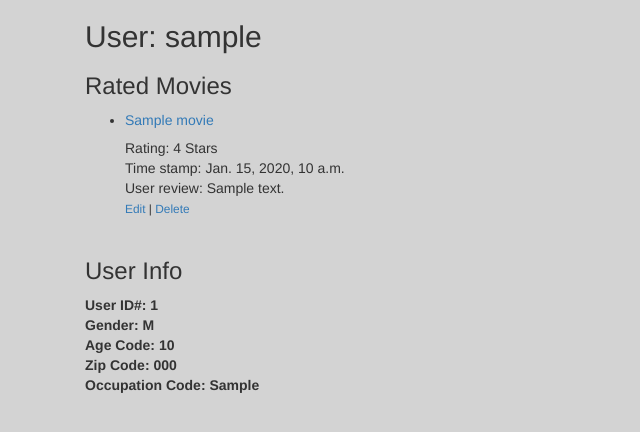
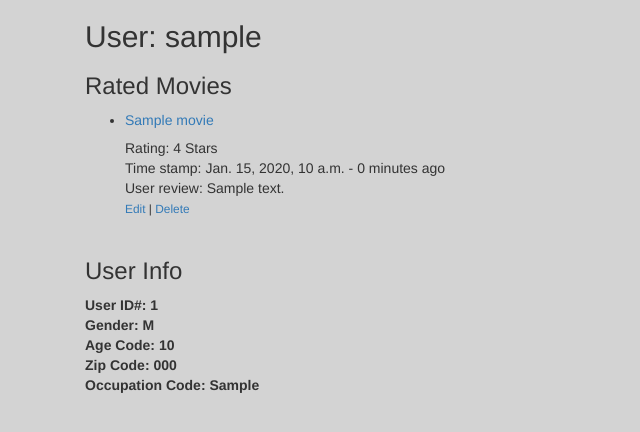
Before and after one commit to TylerKotkin/movieratings, a Django app: template movieratings/get_ratings/templates/get_ratings/profile.html in a window 1280 px wide. Shown: the part 56-488 px from the top of the page, without its empty margins (0-640 px from the left). Run offline with Django 3.2, Linux system fonts and the light colour scheme; a user stored in the database is signed in; tables that the repository leaves empty hold one stand-in row (values such as "Sample post"); the template is opened without the code that fills it: values that come from a table or form of the project are taken from there, most other values are stand-ins (such as "Sample title", 1, 10 or a date in 2020); some libraries are stand-ins or nearby versions.

Commit message:
added timesince

```diff
--- a/movieratings/get_ratings/templates/get_ratings/profile.html
+++ b/movieratings/get_ratings/templates/get_ratings/profile.html
@@ -10,7 +10,7 @@
   {% for rating in movie_ratings %}
     <li><h5><a href="{% url 'movie_view' rating.movie.pk %}">{{ rating.movie }}</a></h5>
      Rating: {{ rating.stars }} Stars <br>
-     Time stamp: {{rating.posted_at}} <br>
+     Time stamp: {{rating.posted_at}} - {{rating.posted_at | timesince}} ago <br>
      User review: {{ rating.review }} <br>
      <small> <a href="{% url 'edit_rating' rating.movie.pk %}">Edit</a> |  <a href="{% url 'remove_rating' rating.movie.pk %}">Delete</a></small>
    </li><br>
```
